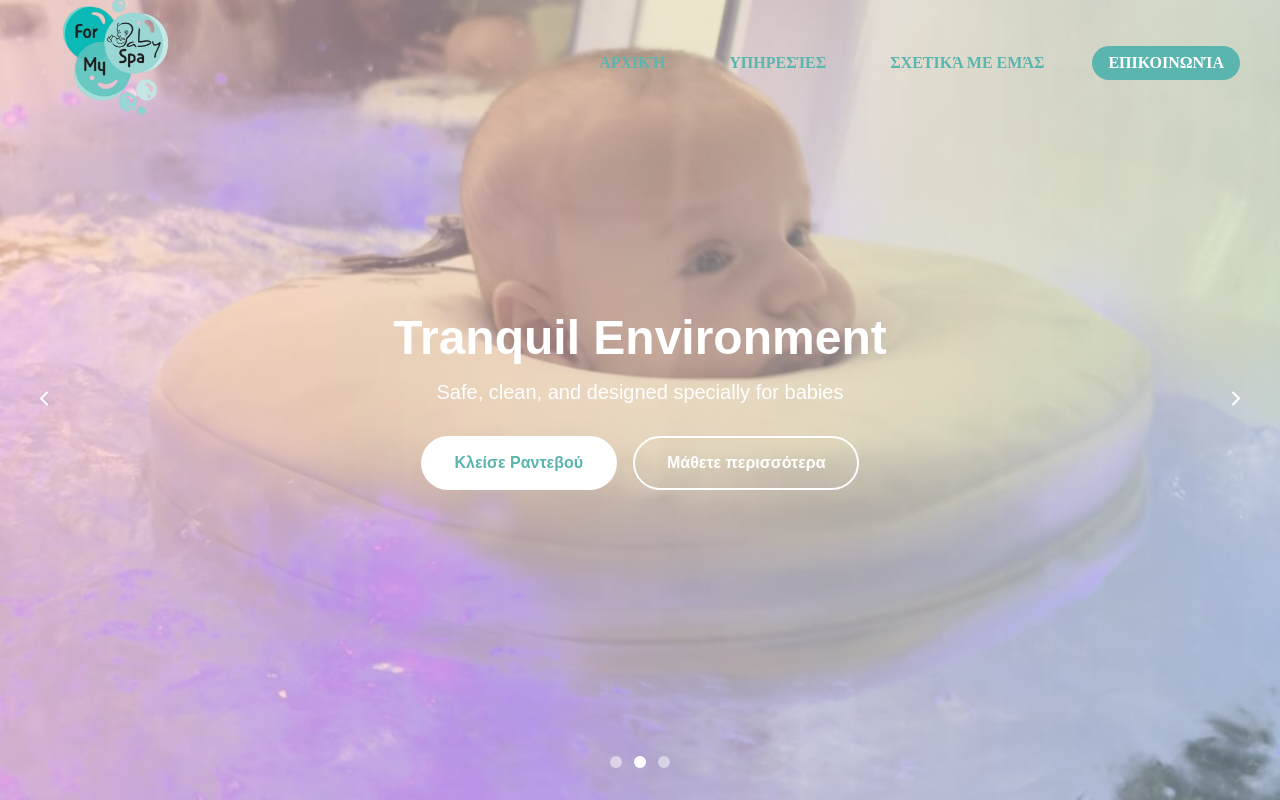
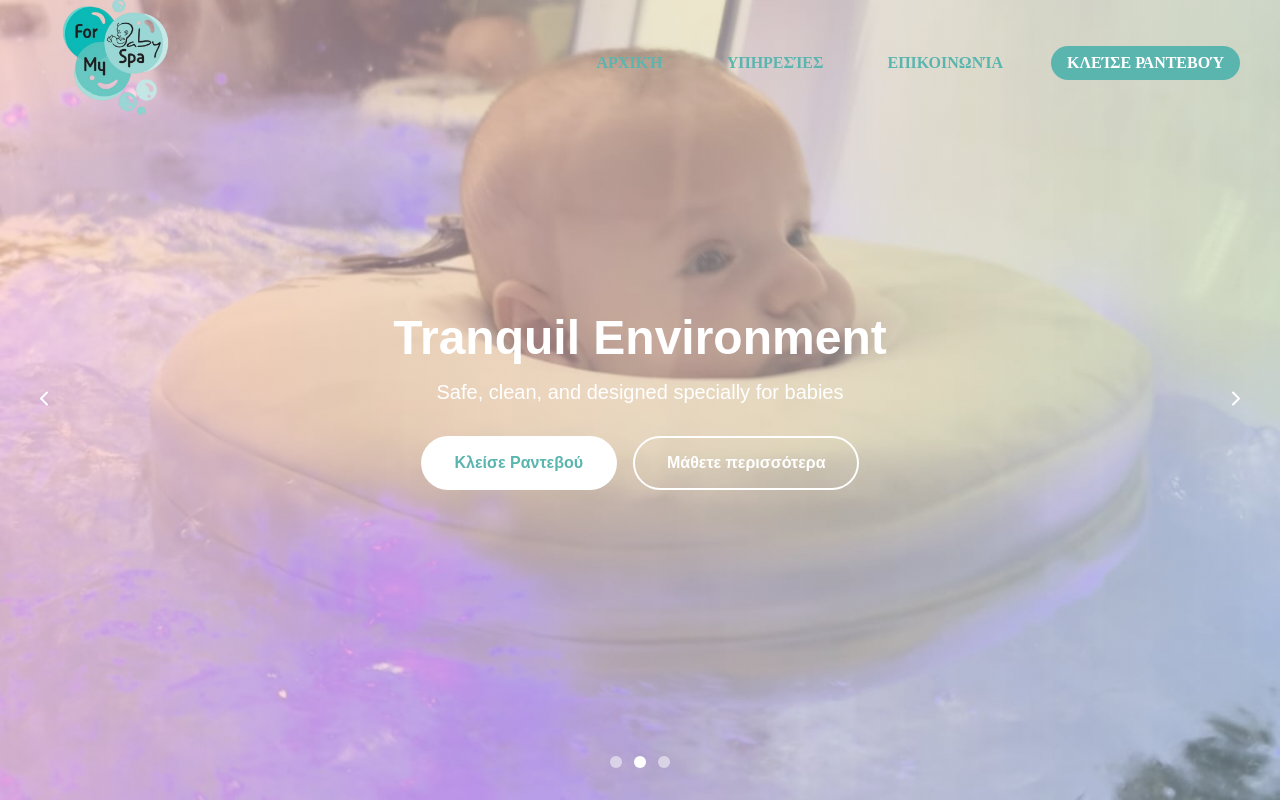
Before and after one commit to FlorianChazizi/formybabyspa, a React (Vite) app: page / in a window 1280 px wide. Shown: the top 800 px of the page. Built offline with nearby package versions, Linux system fonts and the light colour scheme; no server answers.

Commit message:
navbar typos

```diff
--- a/src/components/Navbar.tsx
+++ b/src/components/Navbar.tsx
@@ -27,8 +27,8 @@ export default function Navbar() {
         <div className="navbar-links">
           <a href="/" className="navlinks">Αρχική</a>
           <a href="/#services" className="navlinks">Υπηρεσίες</a>
-          <a href="#about" className="navlinks">Σχετικά με εμάς</a>
-          <a href="#contact" className="navlinks contact">Επικοινωνία</a>
+          <a href="#contact" className="navlinks">Επικοινωνία</a>
+          <a href="#radevu" className="navlinks contact">Κλείσε Ραντεβού</a>
         </div>
 
         <button className="navbar-toggle" onClick={() => setIsOpen(!isOpen)} aria-label="Toggle menu">
@@ -40,8 +40,8 @@ export default function Navbar() {
         <div className="mobile-menu">
           <a href="/" onClick={() => setIsOpen(false)}>Αρχική</a>
           <a href="#services" onClick={() => setIsOpen(false)}>Υπηρεσίες</a>
-          <a href="#about" onClick={() => setIsOpen(false)}>Ποιοί Ήμαστε</a>
-          <a href="#contact" className='navlinks contact' onClick={() => setIsOpen(false)}>Επικοινωνία</a>
+          <a href="#contact" onClick={() => setIsOpen(false)}>Επικοινωνία</a>
+          <a href="#radevu" className='navlinks contact' onClick={() => setIsOpen(false)}>Κλείσε Ραντεβού</a>
         </div>
       )}
     </nav>
```
